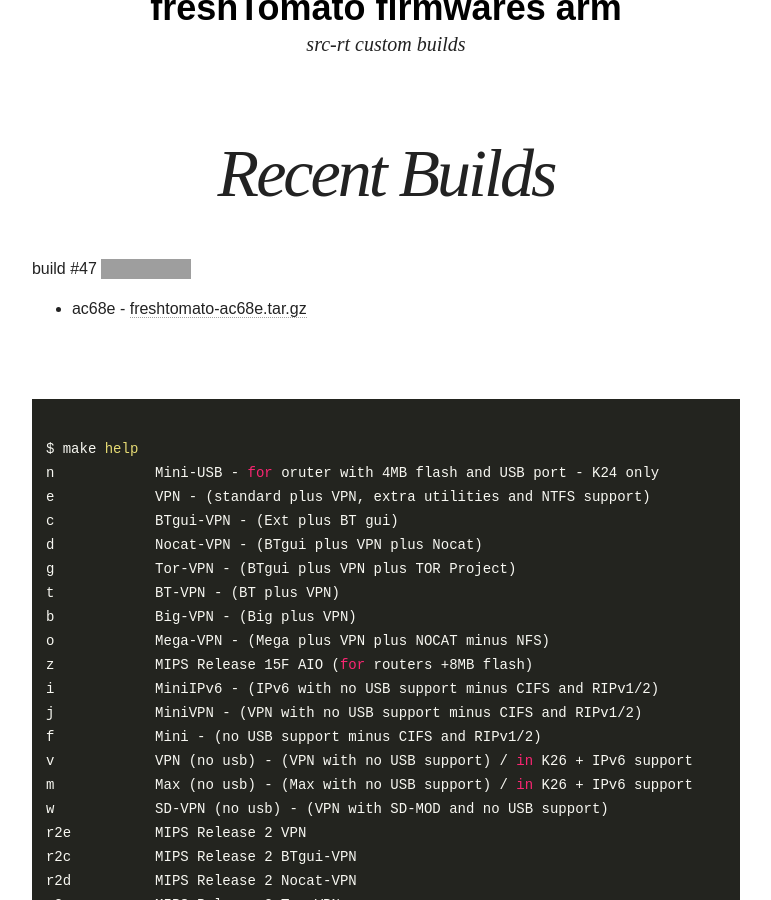
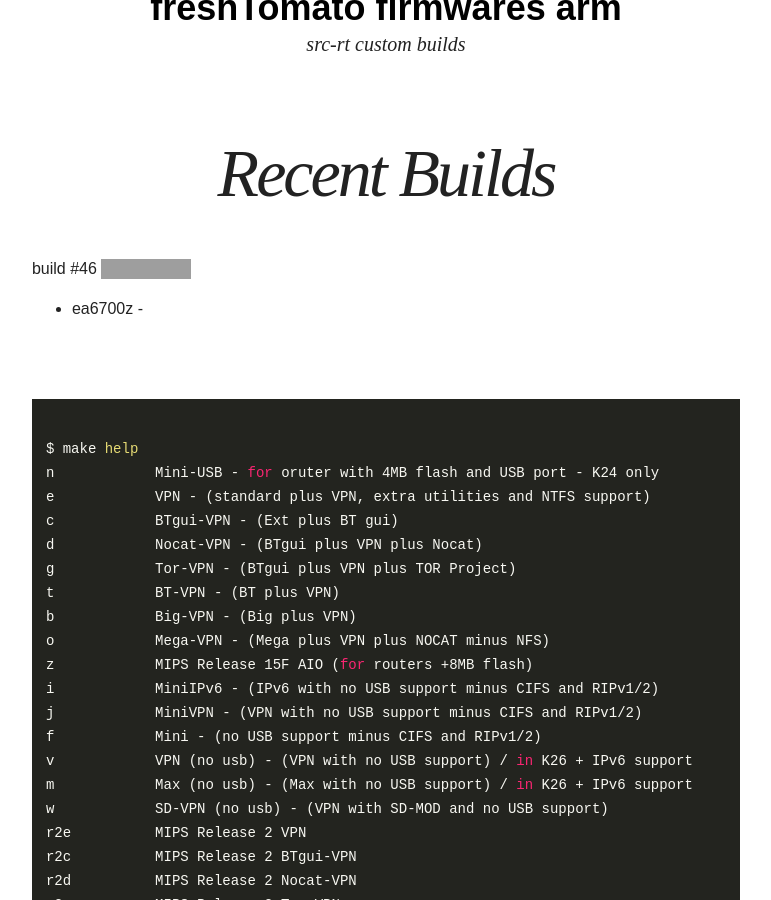
Before and after one commit to oglopss/freshTomato-ARM-ci-jekyll, a Jekyll site: the page built from index.html, in a window 1280 px wide and 900 px high, scrolled down 339 px. Shown: the whole window, without its empty margins (254-1025 px from the left). Built offline with Jekyll 4.4.1, drawn with Linux system fonts in a browser that asks for light colours; nearby versions of some CDN libraries; grey boxes are pictures that could not be loaded.

Commit message:
Travis build 46 ea6700z pushed to gh-pages

```diff
--- a/_data/ss.yml
+++ b/_data/ss.yml
@@ -1,3 +1,3 @@
-build: 47
+build: 46
 files:
-  - 0001 ac68e freshtomato-ac68e.tar.gz
+  - 0021 ea6700z
```
